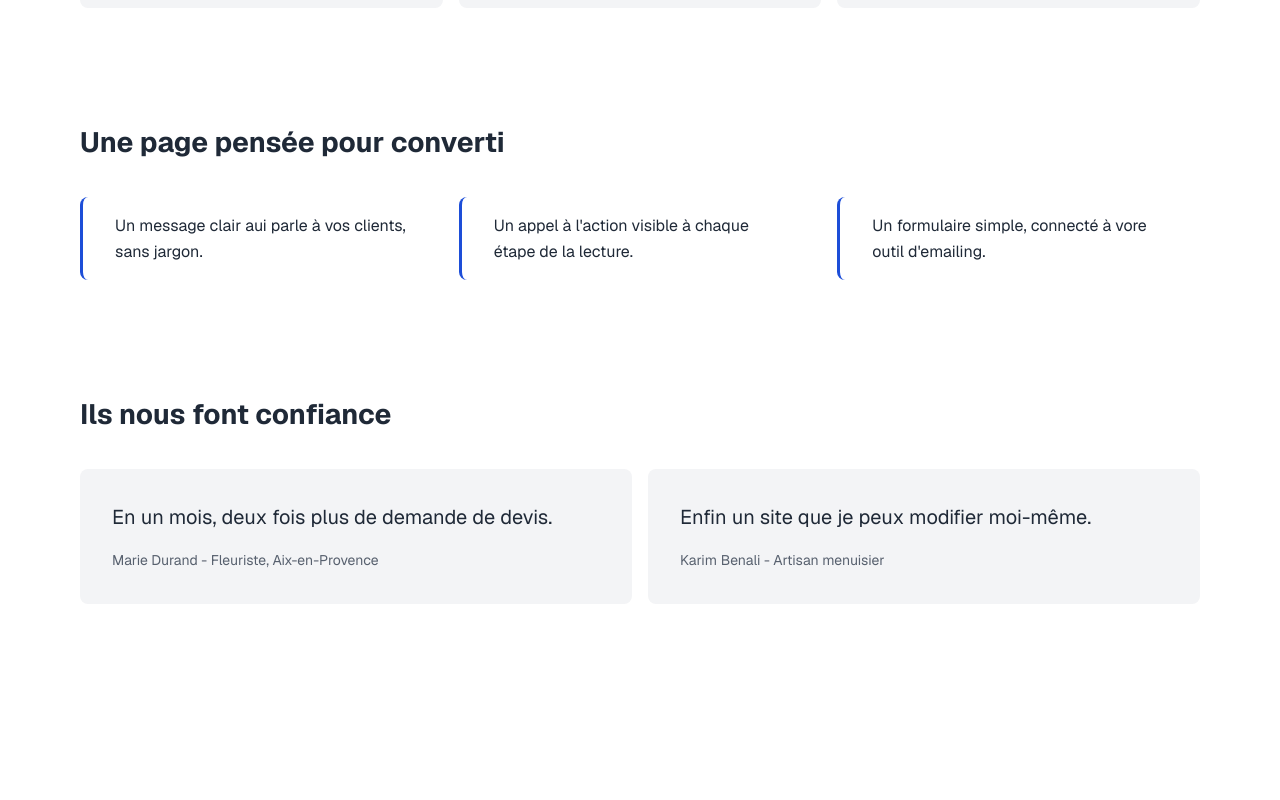
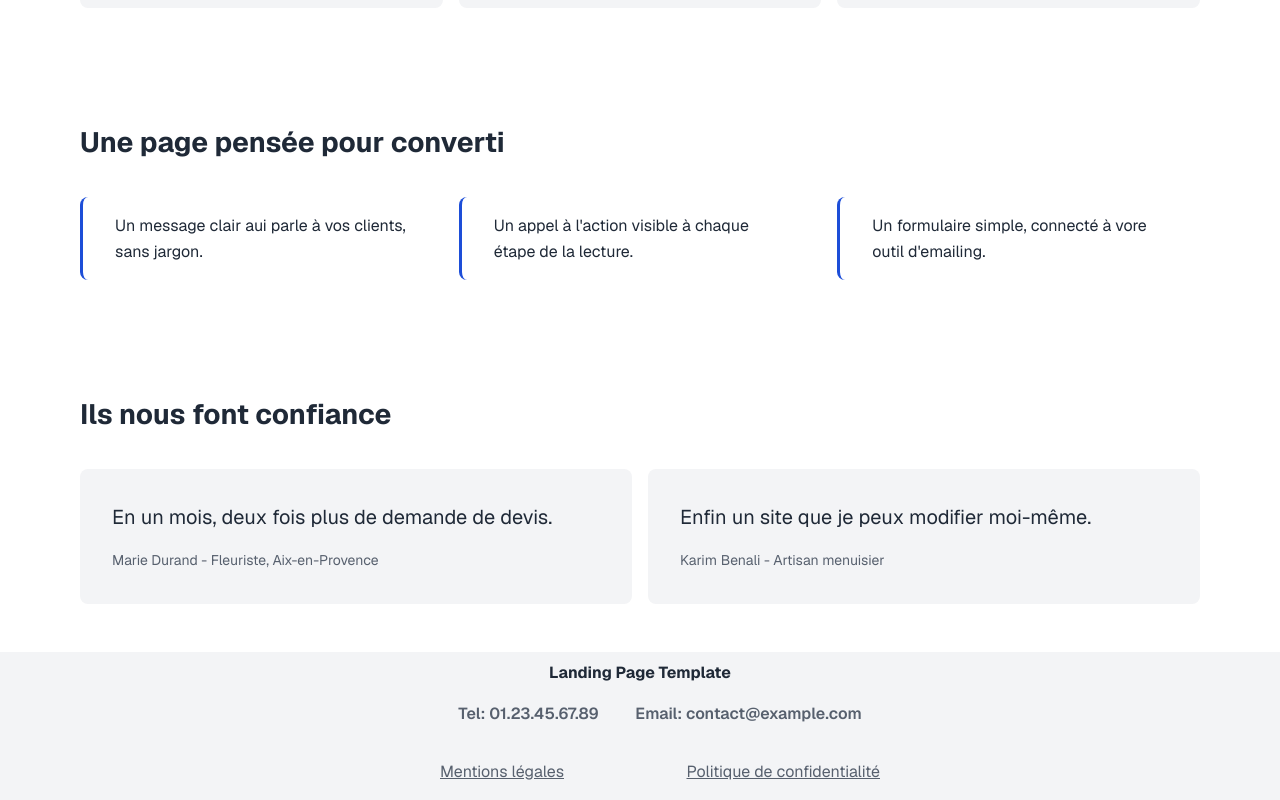
Before and after one commit to jorge-santoss/landingpage-clara, a Next.js app: page / in a window 1280 px wide. Shown: the part 643-1443 px from the top of the page. Before the commit the page ends 1295 px from the top, so only its background shows below. Built offline with nearby package versions, Linux system fonts and the light colour scheme.

Commit message:
feat(footer): add footer with legal links

```diff
--- a/app/page.tsx
+++ b/app/page.tsx
@@ -3,6 +3,7 @@ import Problem from "@/components/Problem/Problem";
 import Solution from "@/components/Solution/Solution";
 import SocialProof from "@/components/SocialProof/SocialProof";
 import Header from "@/components/Header/Header";
+import Footer from "@/components/Footer/Footer";
 
 export default function Home() {
   return (
@@ -14,6 +15,7 @@ export default function Home() {
           <Solution />
           <SocialProof />
       </main>
+      <Footer />
   </>
   )
 }
--- /dev/null
+++ b/components/Footer/Footer.module.css
@@ -0,0 +1,44 @@
+.footer {
+    background: var(--color-surface);
+}
+
+.inner {
+    flex-direction: column;
+    max-width: 32rem;
+    display: flex;
+    align-items: center;
+    margin-inline: auto;
+}
+
+.brand {
+    padding-top: var(--space-sm);
+    font-weight: 700;
+}
+
+.contacts {
+    width: 100%;
+    display: flex;
+    flex-wrap: wrap;
+    justify-content: space-around;
+    list-style: none;
+}
+
+.contacts a {
+    text-decoration: none;
+    color: var(--color-text-muted);
+    font: inherit;
+    font-weight: 600;
+    cursor: pointer;
+}
+
+.links {
+    width: 100%;
+    display: flex;
+    flex-wrap: wrap;
+    list-style: none;
+    justify-content: space-between;
+}
+
+.links a {
+    color: var(--color-text-muted);
+}
--- /dev/null
+++ b/components/Footer/Footer.tsx
@@ -0,0 +1,20 @@
+import { site } from "@/content/site";
+import styles from "./Footer.module.css";
+
+export default function Footer() {
+    return (
+        <footer className={styles.footer}>
+            <div className={`${styles.inner} container`}>
+                <p className={styles.brand}>{site.footer.companyName}</p>
+                <ul className={styles.contacts} >
+                    <li><a href={`tel:${site.footer.phone}`}>Tel: {site.footer.phone}</a></li>
+                    <li><a href={`mailto:${site.footer.email}`}>Email: {site.footer.email}</a></li>
+                </ul>
+                <ul className={styles.links} role="list">
+                    <li><a href="/mentions-legales">Mentions légales</a></li>
+                    <li><a href="/politique-de-confidentialite">Politique de confidentialité</a></li>
+                </ul>
+            </div>
+        </footer>
+    );
+}
--- a/content/site.json
+++ b/content/site.json
@@ -40,5 +40,10 @@
         "role": "Artisan menuisier"
       }
     ]
-  }
+  },
+  "footer": {
+    "companyName": "Landing Page Template",
+    "email": "contact@example.com",
+    "phone": "01.23.45.67.89"
 }
+}
```
Also changed, not shown: content/site.types.ts (+7 -2 lines).
